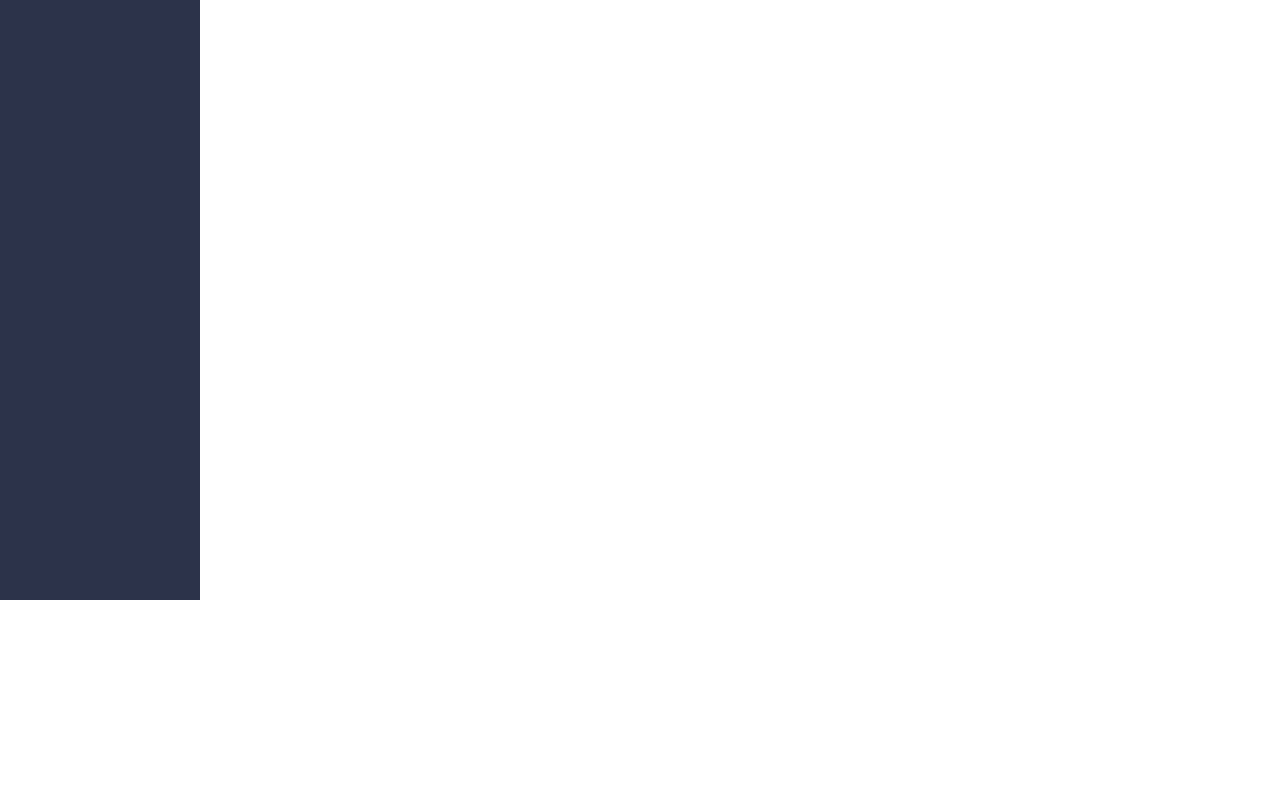
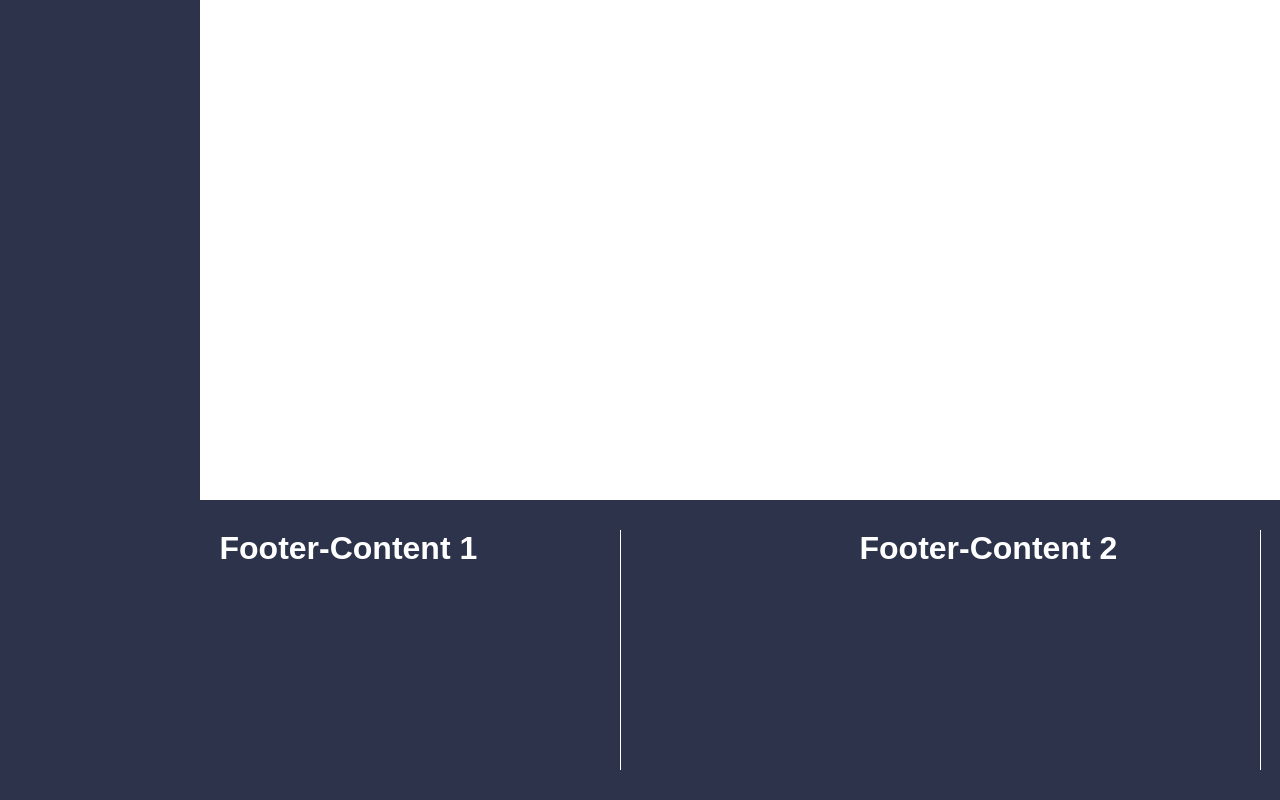
Before and after one commit to as-czyk/project-tt-app, a React (Create React App) app in the folder client/: page /register in a window 1280 px wide. Shown: the part 700-1500 px from the top of the page. Before the commit the page ends 1321 px from the top, so only its background shows below. Built offline with nearby package versions, Linux system fonts and the light colour scheme; a web font is replaced by a local one.

Commit message:
adjusted layout

```diff
--- a/client/src/App.css
+++ b/client/src/App.css
@@ -8,7 +8,7 @@
 .main__container {
   display: grid;
   grid-template-columns: 200px 1fr;
-  grid-template-rows: 1fr 100px;
+  grid-template-rows: 1fr 300px;
   grid-template-areas:
     'nav ctn'
     'ft ft';
@@ -26,5 +26,4 @@
 
 .footer__container {
   grid-area: ft;
-  border: 1px solid red;
 }
--- a/client/src/App.js
+++ b/client/src/App.js
@@ -49,7 +49,7 @@ function App() {
                   <Route exact path='/register' component={Register} />
                 </Switch>
               </div>
-              <div className='className=footer__container'>
+              <div className='footer__container'>
                 <Footer />
               </div>
             </div>
--- a/client/src/components/main.scss
+++ b/client/src/components/main.scss
@@ -34,3 +34,7 @@ input[type='password'] {
   font-family: $text;
   font-size: 15px;
 }
+
+input:-webkit-autofill {
+  -webkit-box-shadow: 0 0 0px 1000px #ffffff inset;
+}
```
